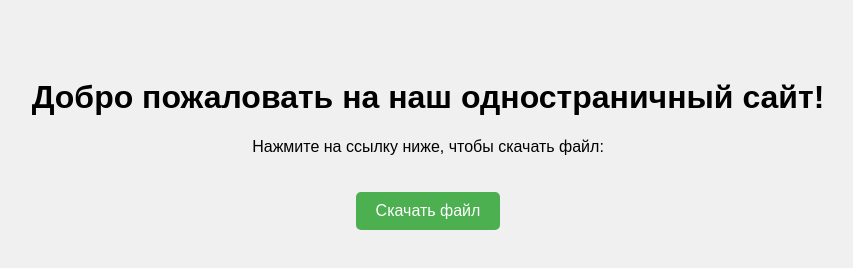
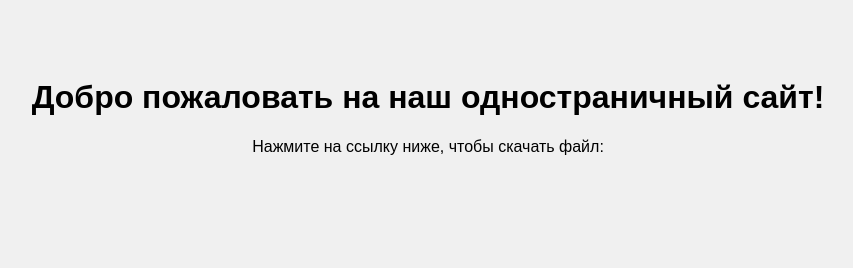
Before and after one commit to Arseeerrr/GlebaFobia, a plain HTML site: page index.html in a window 1280 px wide. Shown: the whole page, without its empty margins (212-1065 px from the left). Drawn offline with Linux system fonts and the light colour scheme.

Commit message:
Update index.html

```diff
--- a/index.html
+++ b/index.html
@@ -28,6 +28,5 @@
 <body>
     <h1>Добро пожаловать на наш одностраничный сайт!</h1>
     <p>Нажмите на ссылку ниже, чтобы скачать файл:</p>
-    <a href="ваш_файл.pdf" download>Скачать файл</a>
 </body>
 </html>
```
